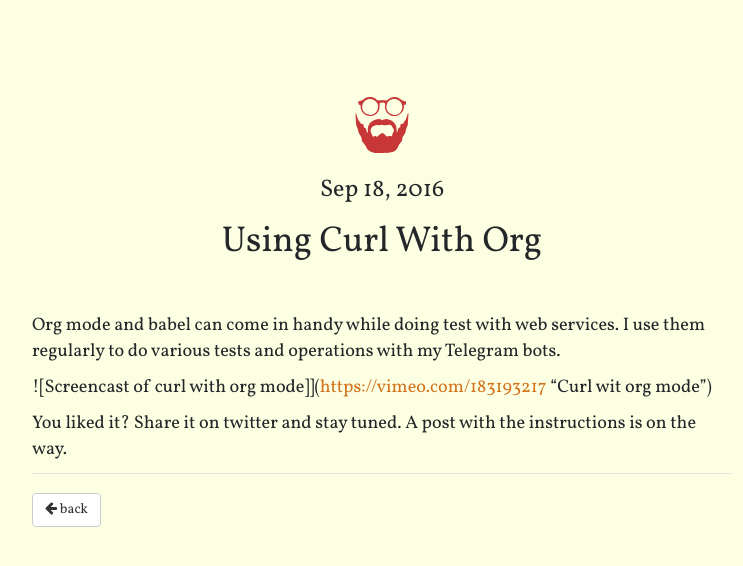
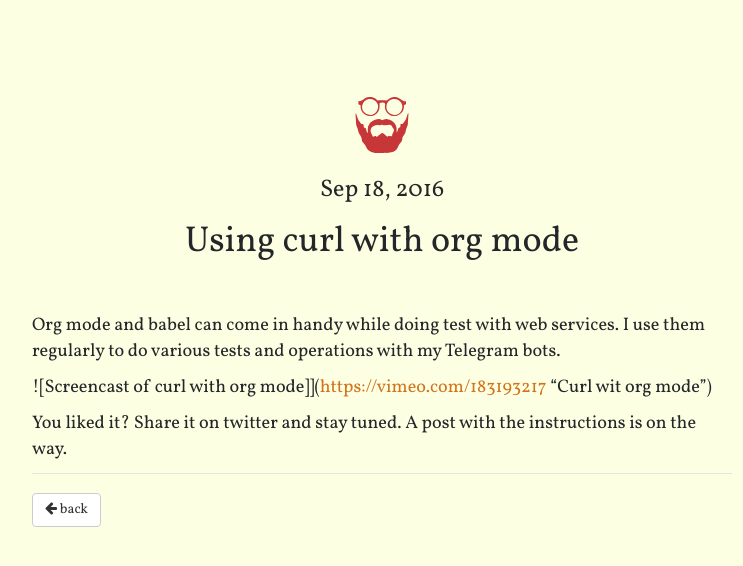
Before and after one commit to rs2/anbasile.github.io, a Jekyll site: the page built from _posts/2016-09-18-using-curl-with-org.md, in a window 1280 px wide. Shown: the top 566 px of the page, without its empty margins (273-1016 px from the left). Built offline with Jekyll 4.4.1, drawn with Linux system fonts in a browser that asks for light colours; nearby versions of some CDN libraries; some of the changed lines change nothing that is shown.

Commit message:
Update 2016-09-18-using-curl-with-org.md

```diff
--- a/_posts/2016-09-18-using-curl-with-org.md
+++ b/_posts/2016-09-18-using-curl-with-org.md
@@ -1,5 +1,7 @@
 ---
 layout: post
+title: Using curl with org mode
+tags: emacs orgmode curl screecast
 ---
 Org mode and babel can come in handy while doing test with web services. I use them regularly to do various tests and operations with my Telegram bots.
 
```
